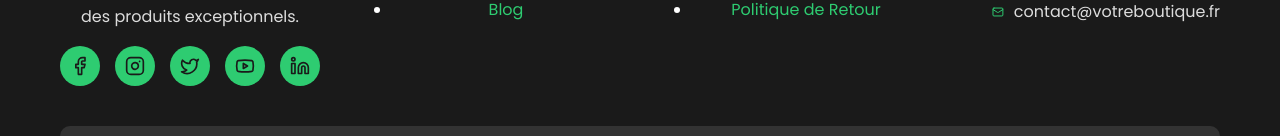
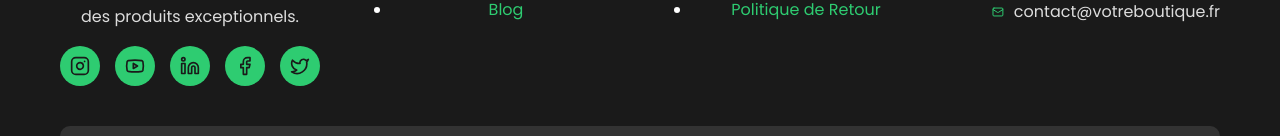
Before and after one commit to achraftes/Ecommerce-app, a React (Vite) app: page /product/1 in a window 1280 px wide. Shown: the part 363-499 px from the top of the page. Built offline with nearby package versions, Linux system fonts and the light colour scheme; no server answers.

Commit message:
Added social media links in the footer with correct URLs for Instagram, YouTube, LinkedIn, Facebook, and Twitter.

```diff
--- a/src/Componenets/Footer.jsx
+++ b/src/Componenets/Footer.jsx
@@ -17,21 +17,21 @@ const Footer = () => {
               Notre mission est de vous offrir le meilleur service client
               avec des produits exceptionnels.
             </p>
-            <div className="footer-social"> {/* MODIFIÉ */}
-              <a href="#" className="footer-link">
+            <div className="footer-social">
+              <a href="https://www.instagram.com/achraf_chkr/" className="footer-link" target="_blank" rel="noopener noreferrer">
+                <Instagram size={20} />
+              </a>
+              <a href="https://www.youtube.com/@achrafchikrabane3959" className="footer-link" target="_blank" rel="noopener noreferrer">
+                <Youtube size={20} />
+              </a>
+              <a href="https://www.linkedin.com/in/achraf-chikrabane-850554291/" className="footer-link" target="_blank" rel="noopener noreferrer">
+                <Linkedin size={20} />
+              </a>
+              <a href="https://web.facebook.com/profile.php?id=61561337622222" className="footer-link" target="_blank" rel="noopener noreferrer">
                 <Facebook size={20} />
               </a>
-              <a href="#" className="footer-link">
-                <Instagram size={20} />
-              </a>
-              <a href="#" className="footer-link">
+              <a href="https://x.com/chkr_achraf" className="footer-link" target="_blank" rel="noopener noreferrer">
                 <Twitter size={20} />
-              </a>
-              <a href="#" className="footer-link">
-                <Youtube size={20} />
-              </a>
-              <a href="#" className="footer-link">
-                <Linkedin size={20} />
               </a>
             </div>
           </div>
```
